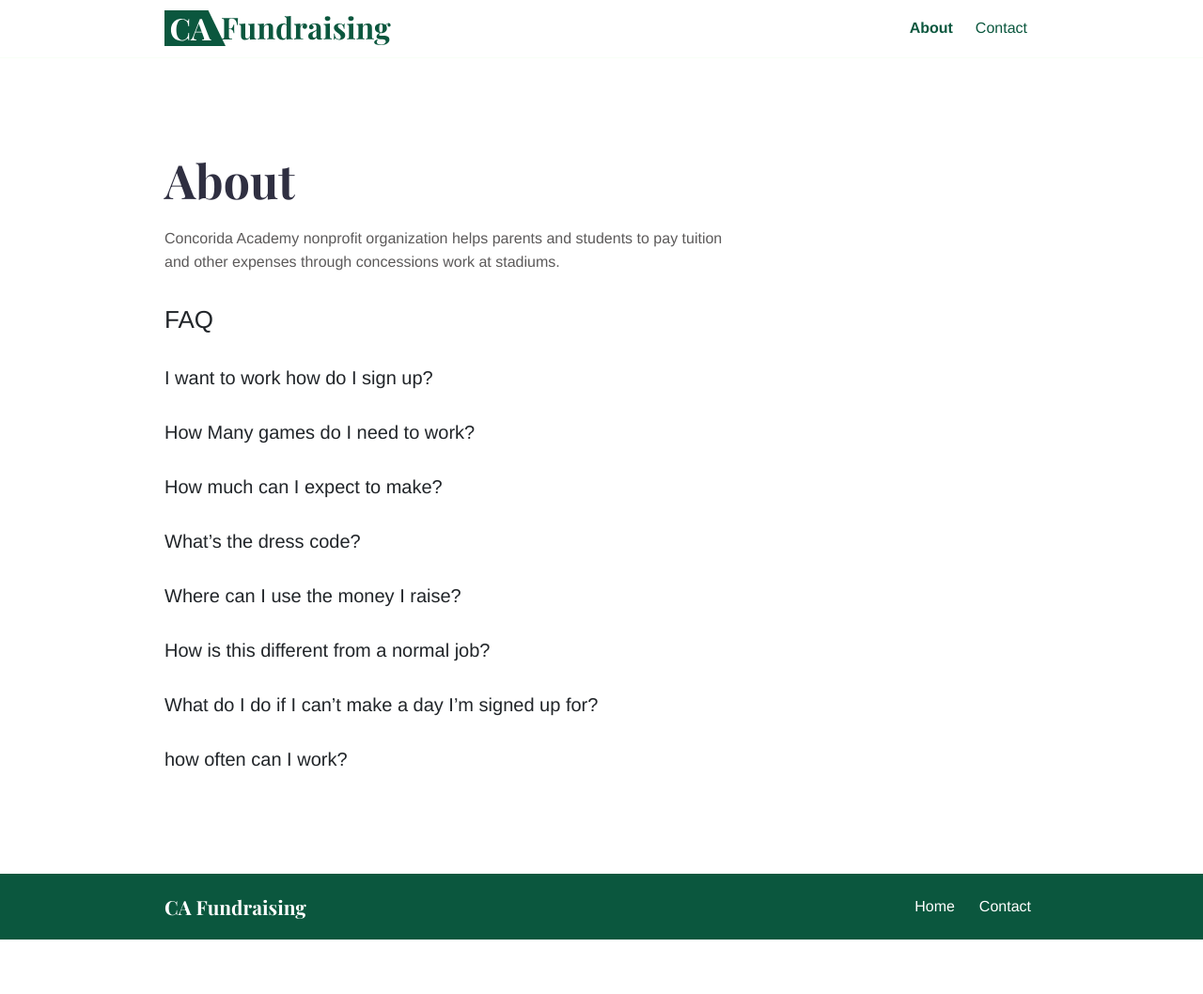
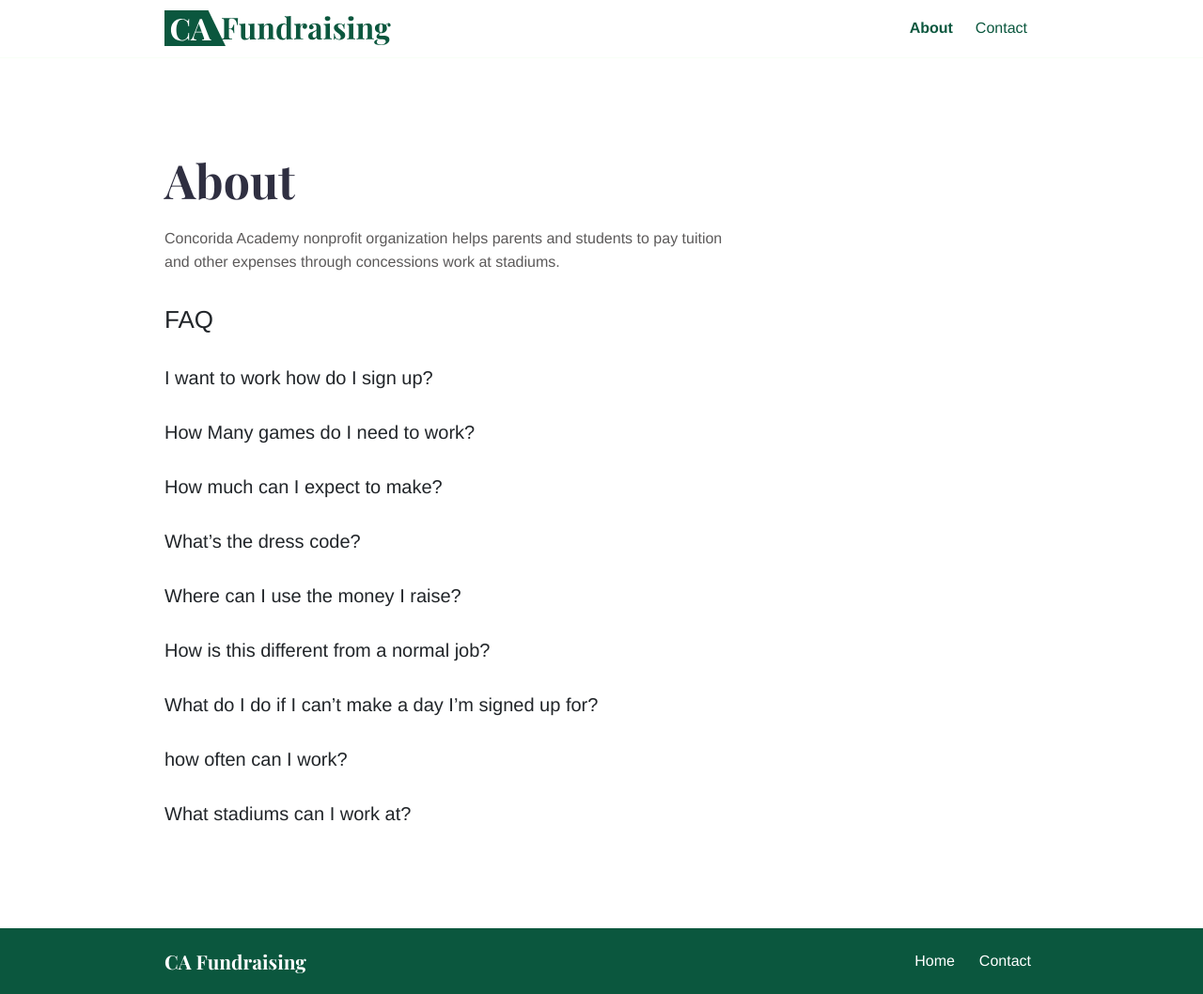
Before and after one commit to Frogdart5/fierce-avocado-6c9b0, a Jekyll site: the page built from about.md, in a window 1280 px wide. Shown: the whole page at 94% size. Built offline with Jekyll 4.4.1, drawn with Linux system fonts in a browser that asks for light colours; before the commit the page ends 1000 px from its top, so only the background shows below that.

Commit message:
Update from Forestry.io John Engh updated about.md

```diff
--- a/about.md
+++ b/about.md
@@ -24,3 +24,5 @@ Concorida Academy nonprofit organization helps parents and students to pay tuiti
 ### What do I do if I can't make a day I'm signed up for?
 
 ### how often can I work?
+
+### What stadiums can I work at?
```
